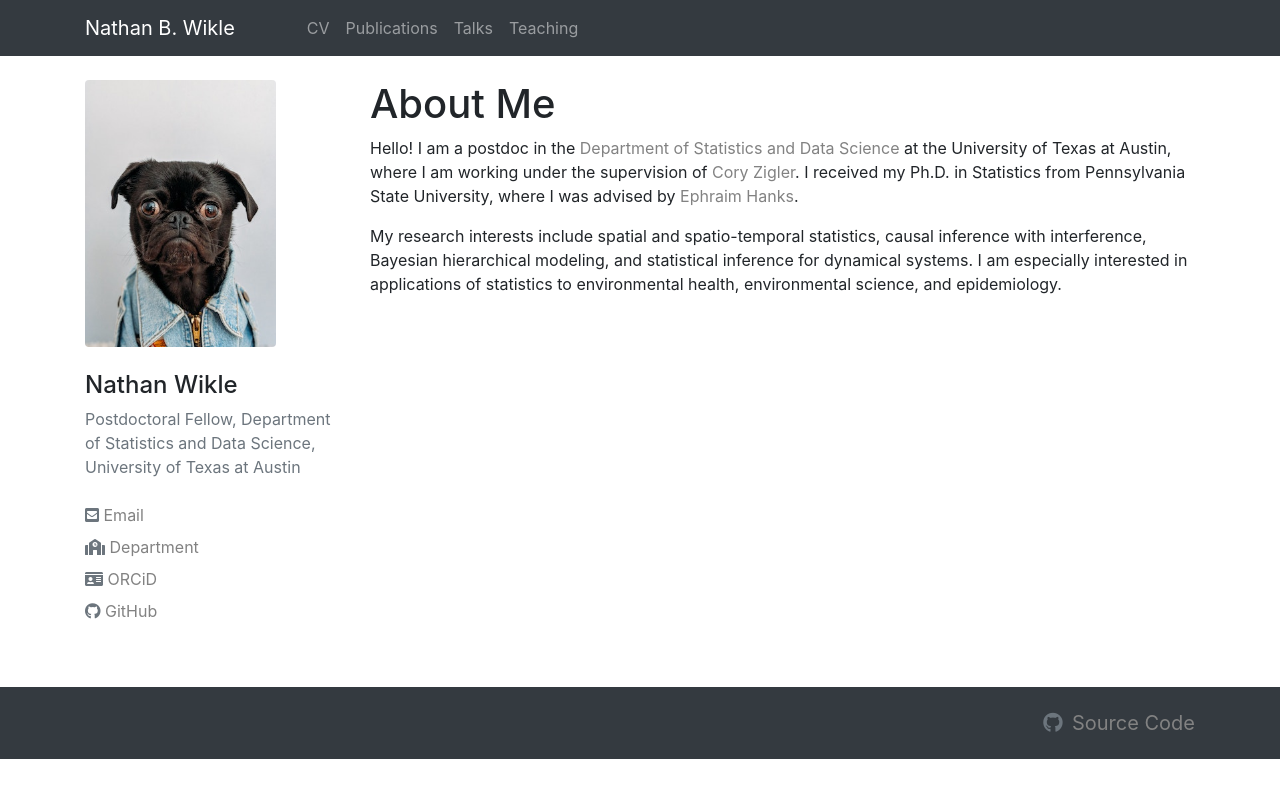
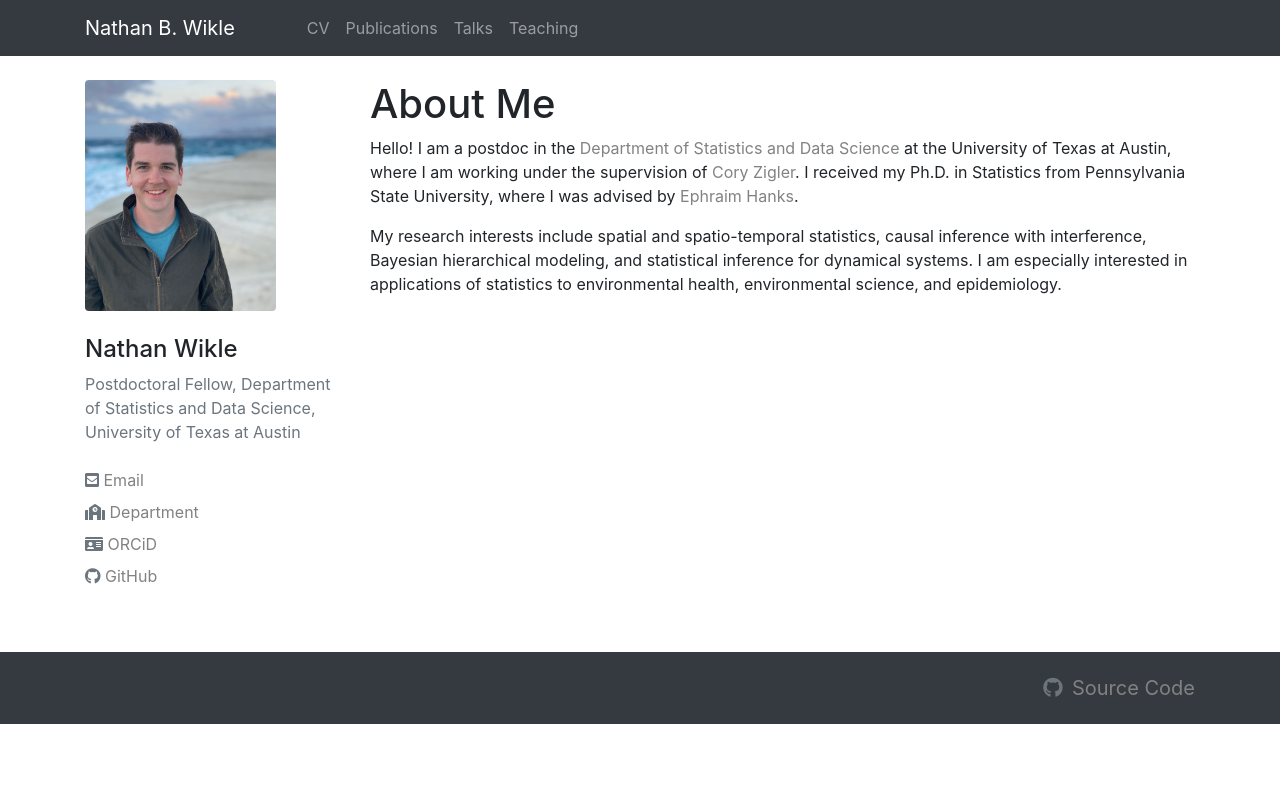
Before and after one commit to nbwikle/nbwikle.github.io, a Jekyll site: the page built from index.md, in a window 1280 px wide. Shown: the top 798 px of the page. Built offline with Jekyll 4.4.1, drawn with Linux system fonts in a browser that asks for light colours; nearby versions of some CDN libraries.

Commit message:
Change photo

```diff
--- a/_layouts/page.html
+++ b/_layouts/page.html
@@ -5,7 +5,7 @@ layout: default
     <div class="row">
         <div class="col-md-3">
             <div class="text-left">
-            <img src="{{ '/assets/img/dog.jpg' | relative_url }}" alt="researcher image" class="rounded text-center w-75">
+            <img src="{{ '/assets/img/personal-photo.jpg' | relative_url }}" alt="researcher image" class="rounded text-center w-75">
             <h4 class="mt-4">{{ site.author }}</h4>
             <p class="text-muted mt-2 mb-4">{{ site.bio }}</p>
             <p class="text-muted text-small my-2"><span class="fas fa-envelope-square"></span> <a href="{{ site.email | prepend: 'mailto:' }}" target="_blank">Email</a></p>
```
